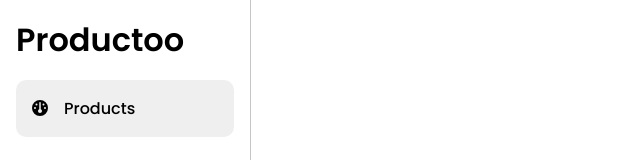
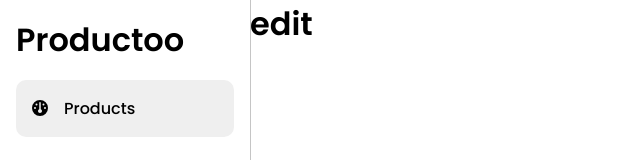
Before and after one commit to anirudh-mk/product-inventory-management-frontend, a React (Vite) app: page /dashboard/products/create in a window 1280 px wide. Shown: the top 160 px of the page, without its empty margins (0-640 px from the left). Built offline with nearby package versions, Linux system fonts and the light colour scheme.

Commit message:
feat(dashboard route added)

```diff
--- a/src/App.jsx
+++ b/src/App.jsx
@@ -1,7 +1,7 @@
 import React from 'react'
 import { Route, Routes } from 'react-router-dom'
 import LoginScreen from './screens/LoginScreen'
-import Sidebar from './widgets/Sidebar'
+import DashboardScreen from './screens/DashboardScreen'
 
 function App() {
   return (
@@ -9,7 +9,7 @@ function App() {
       <Routes>
         <Route path="/" element={<LoginScreen />} />
         <Route path="/login" element={<LoginScreen />} />
-        <Route path="/dashboard/*" element={<Sidebar />} />
+        <Route path="/dashboard/*" element={<DashboardScreen />} />
       </Routes>
     </>
   )
--- /dev/null
+++ b/src/screens/DashboardScreen.jsx
@@ -0,0 +1,18 @@
+import React from 'react'
+import { Route, Routes } from 'react-router-dom'
+import Sidebar from '../widgets/Sidebar'
+
+function DashboardScreen() {
+    return (
+        <>
+            <Sidebar>
+                <Routes>
+                    <Route path="products" element={<h1>create</h1>} />
+                    <Route path='products/create' element={<h1>edit</h1>} />
+                </Routes>
+            </Sidebar>
+        </>
+    )
+}
+
+export default DashboardScreen
--- a/src/screens/LoginScreen.jsx
+++ b/src/screens/LoginScreen.jsx
@@ -8,7 +8,7 @@ function LoginScreen() {
 
     const handleLogin = (event) => {
         event.preventDefault();
-        navigate('/dashboard')
+        navigate('/dashboard/products')
     }
 
     return (
--- a/src/widgets/Sidebar.jsx
+++ b/src/widgets/Sidebar.jsx
@@ -1,7 +1,7 @@
-import React, { Children } from "react";
+import React from "react";
 import style from "../style/sidebar.module.css";
 import IconButton from "./IconButton";
-import { NavLink, Link } from "react-router-dom";
+import { NavLink } from "react-router-dom";
 
 function Sidebar({ children }) {
     return (
@@ -12,7 +12,7 @@ function Sidebar({ children }) {
                 </div>
                 <div className={style.buttonContainer}>
                     <div className={style.topButtonContainer}>
-                        <NavLink to={"products"} activeClassName="active-link">
+                        <NavLink to={"products"}>
                             <IconButton title="Products" />
                         </NavLink>
                     </div>
```
